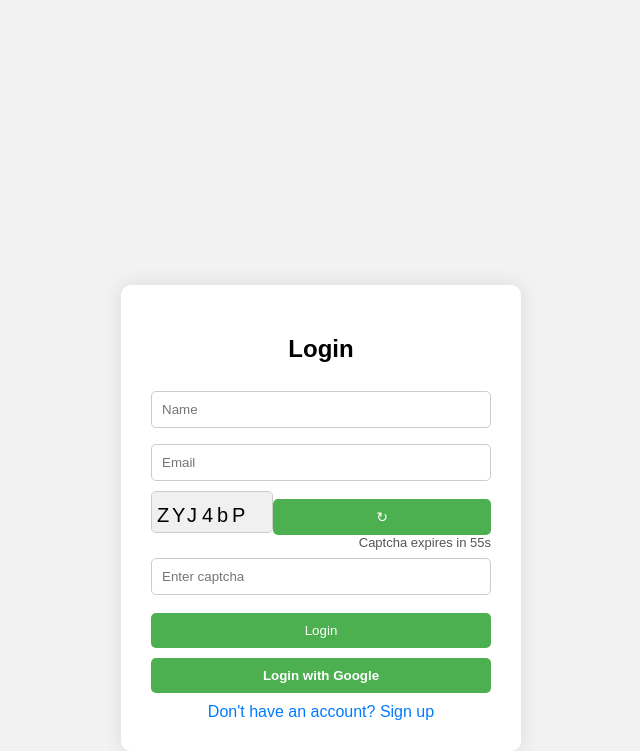
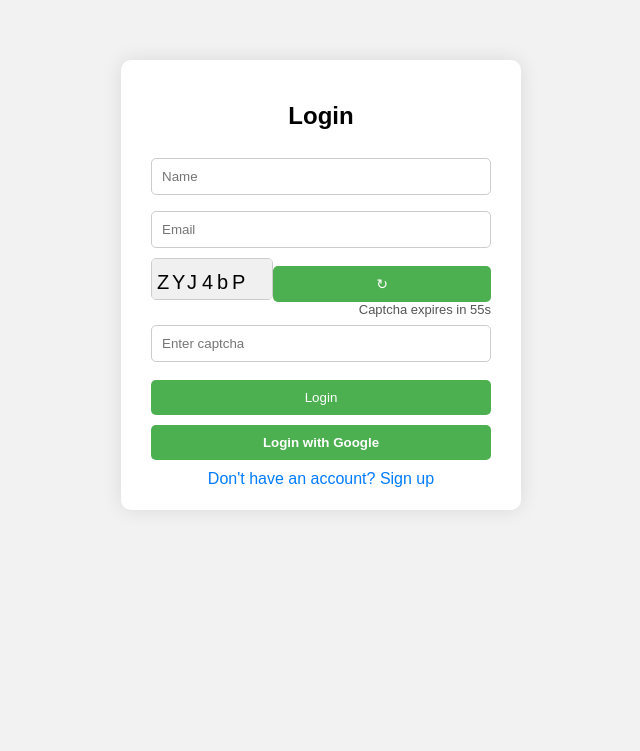
Before and after one commit to Bhargavihyma/fresh-to-home, a plain HTML site: page login.html in a window 1280 px wide. Shown: the part 115-866 px from the top of the page, without its empty margins (319-959 px from the left). After the commit the page ends 800 px from the top, so only its background shows below. Drawn offline with Linux system fonts and the light colour scheme.

Commit message:
Update login.html

```diff
--- a/login.html
+++ b/login.html
@@ -1,4 +1,3 @@
-
 <!DOCTYPE html>
 <html lang="en">
 <head>
@@ -15,17 +14,23 @@
       display: flex;
       justify-content: center;
       align-items: center;
-      height: 100vh;
+      min-height: 100vh;
       margin: 0;
+      overflow: hidden;
     }
 
     .container {
       width: 400px;
+      height: 450px;
       perspective: 1000px;
+      display: flex;
+      justify-content: center;
+      align-items: center;
     }
 
     .card {
       width: 100%;
+      height: 100%;
       transition: transform 0.8s;
       transform-style: preserve-3d;
       position: relative;
@@ -38,11 +43,17 @@
     .form-box {
       position: absolute;
       width: 100%;
+      height: 100%;
       padding: 30px;
       background: #fff;
       border-radius: 10px;
       box-shadow: 0 0 20px rgba(0,0,0,0.1);
       backface-visibility: hidden;
+      top: 0;
+      left: 0;
+      display: flex;
+      flex-direction: column;
+      justify-content: center;
     }
 
     .form-box h2 {
@@ -120,13 +131,9 @@
       color: #007bff;
     }
 
-    /* Back form for signup */
     .signup-form {
       transform: rotateY(180deg);
     }
-
-    /* Success message styling from previous code can be reused here */
-
   </style>
 </head>
 <body>
@@ -231,8 +238,12 @@
         return;
       }
 
-      // Login success
-      alert("Login successful!");
+      // Save user info for homepage
+      localStorage.setItem("userName", name);
+      localStorage.setItem("userEmail", email);
+
+      // Redirect to FreshHarvest homepage
+      window.location.href = "index.html";
     });
 
     function flipCard() {
```
